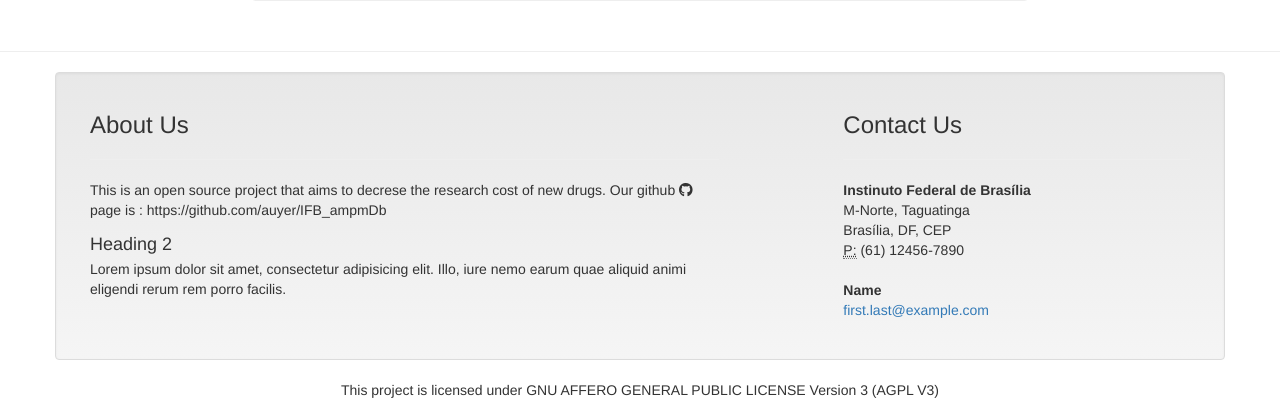
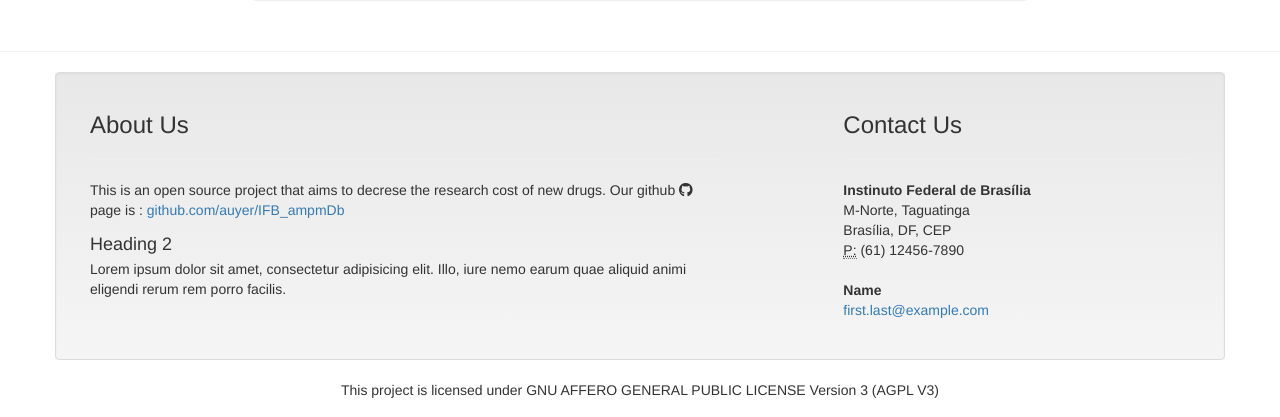
Before and after one commit to IFB-ampdb/IFB_ampmDb, a Django app: page /blog/ in a window 1280 px wide. Shown: the part 311-728 px from the top of the page. Run offline with Django 3.2, Linux system fonts and the light colour scheme; data that the repository does not hold is empty; parts of the project's set-up code (start-up, migrations or seed data) failed here and were passed over; some libraries are stand-ins or nearby versions.

Commit message:
minor changes

```diff
--- a/ifbAMPdb/ifbAMPdatabase/templates/base.html
+++ b/ifbAMPdb/ifbAMPdatabase/templates/base.html
@@ -43,7 +43,7 @@
 					</span>
 					<h3>About Us</h3>
 					<hr>
-					<p>This is an open source project that aims to decrese the research cost of new drugs. Our github <i class="fa fa-github" aria-hidden="true"></i> page is : https://github.com/auyer/IFB_ampmDb </p>
+					<p>This is an open source project that aims to decrese the research cost of new drugs. Our github <i class="fa fa-github" aria-hidden="true"></i> page is : <a href="github.com/auyer/IFB_ampmDb">github.com/auyer/IFB_ampmDb</a> </p>
 					<div class="media">
 						<div class="media-body">
 							<h4 class="media-heading">Heading 2</h4>
```
